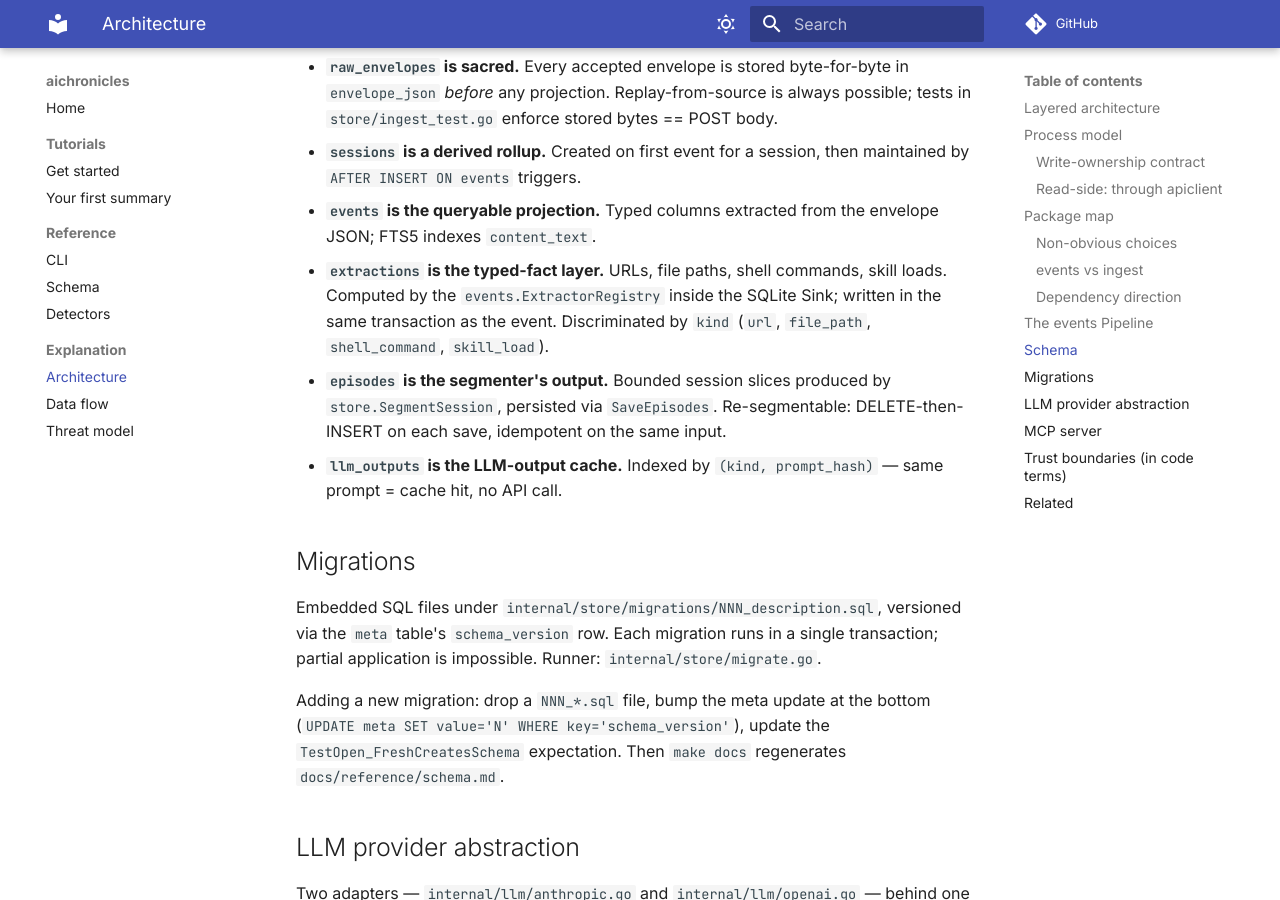
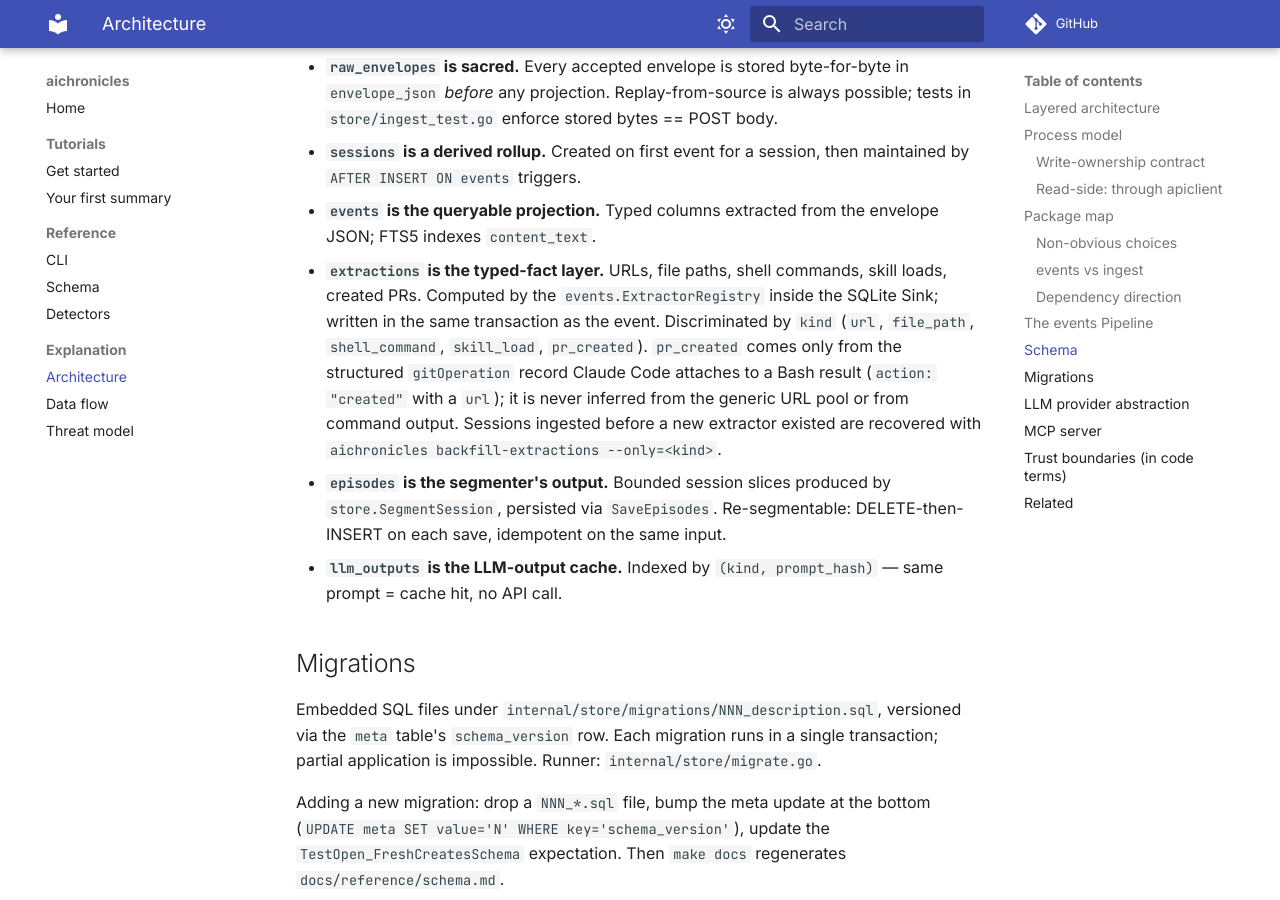
Before and after one commit to toabctl/aichronicles, an MkDocs documentation site: the page built from docs/explanation/architecture.md, in a window 1280 px wide and 900 px high, scrolled down 11320 px. Built offline with MkDocs 1.6.1 and Material for MkDocs 9.7.7, drawn with Linux system fonts in a browser that asks for light colours; comment, search, counter and statistics services are not loaded.

Commit message:
docs(architecture): document pr_created extraction kind
Co-Authored-By: Claude Opus 5.5 (1M context) <noreply@anthropic.com>

```diff
--- a/docs/explanation/architecture.md
+++ b/docs/explanation/architecture.md
@@ -526,10 +526,15 @@ Load-bearing invariants:
 - **`events` is the queryable projection.** Typed columns extracted
   from the envelope JSON; FTS5 indexes `content_text`.
 - **`extractions` is the typed-fact layer.** URLs, file paths,
-  shell commands, skill loads. Computed by the `events.ExtractorRegistry`
-  inside the SQLite Sink; written in the same transaction as the
-  event. Discriminated by `kind` (`url`, `file_path`,
-  `shell_command`, `skill_load`).
+  shell commands, skill loads, created PRs. Computed by the
+  `events.ExtractorRegistry` inside the SQLite Sink; written in the
+  same transaction as the event. Discriminated by `kind` (`url`,
+  `file_path`, `shell_command`, `skill_load`, `pr_created`).
+  `pr_created` comes only from the structured `gitOperation` record
+  Claude Code attaches to a Bash result (`action: "created"` with a
+  `url`); it is never inferred from the generic URL pool or from
+  command output. Sessions ingested before a new extractor existed
+  are recovered with `aichronicles backfill-extractions --only=<kind>`.
 - **`episodes` is the segmenter's output.** Bounded session slices
   produced by `store.SegmentSession`, persisted via
   `SaveEpisodes`. Re-segmentable: DELETE-then-INSERT on each
```
